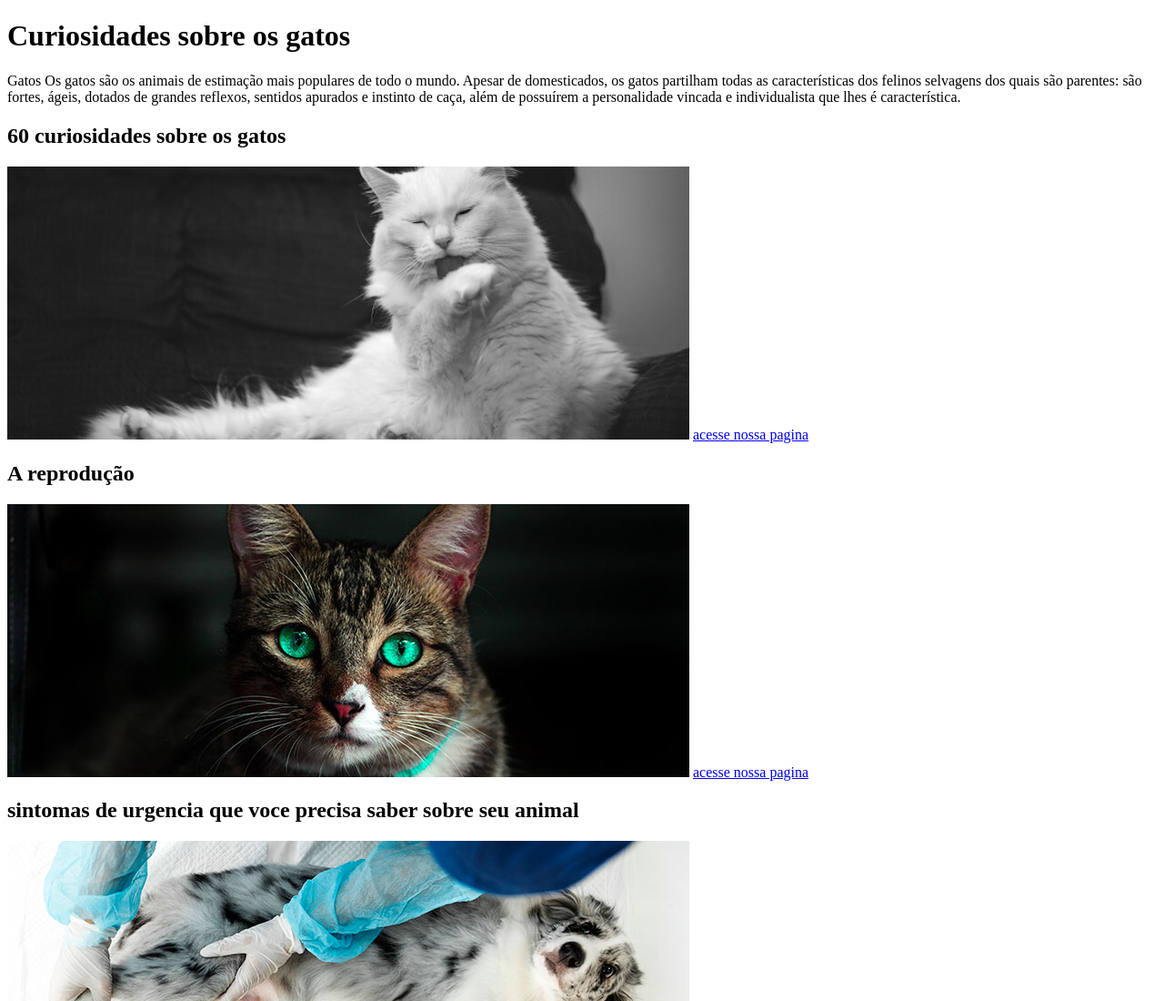
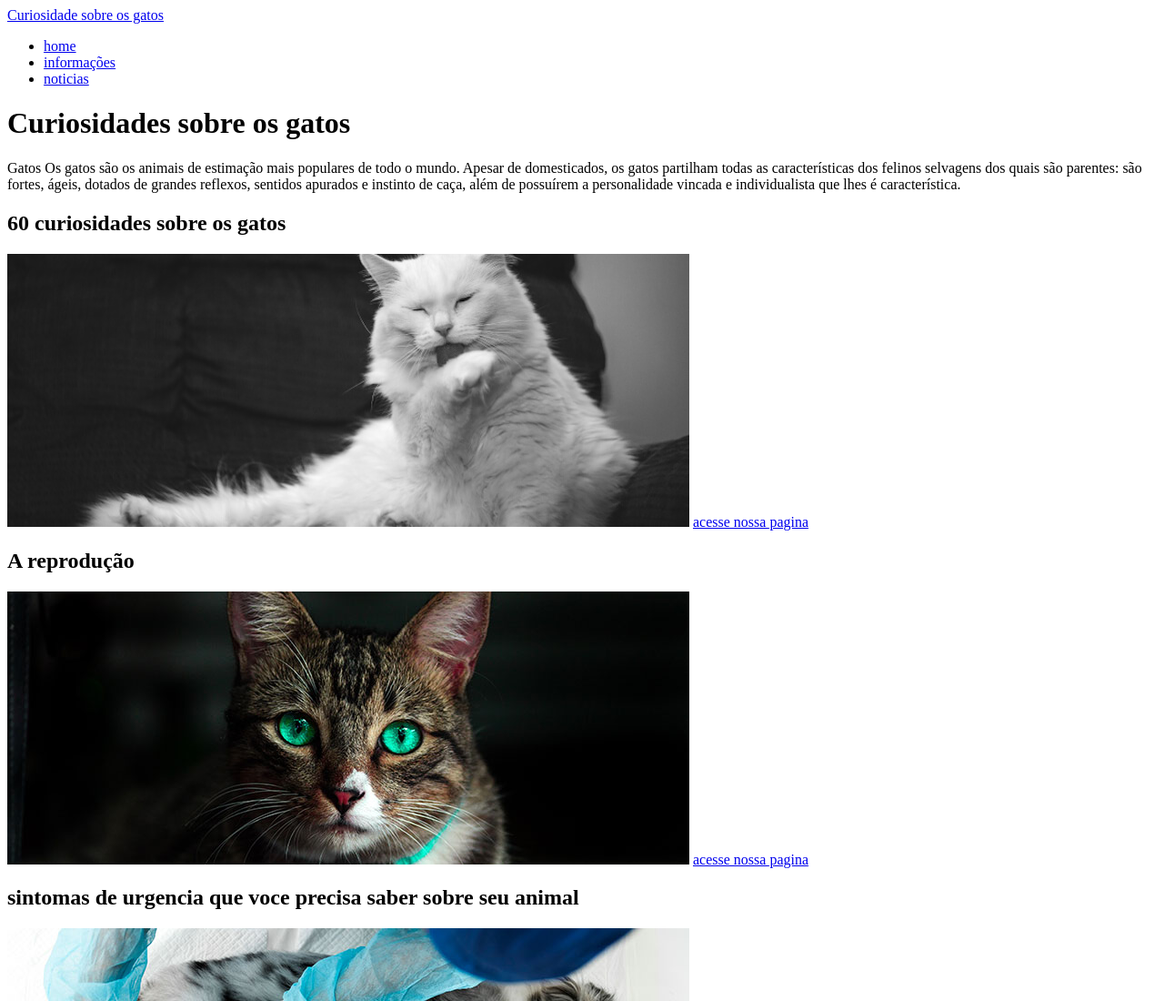
Before and after one commit to PalomaC26/site, a plain HTML site: page index.html in a window 1280 px wide. Shown: the top 1100 px of the page at 91% size. Drawn offline with Linux system fonts and the light colour scheme.

Commit message:
Adicionado menu

```diff
--- a/index.html
+++ b/index.html
@@ -6,6 +6,16 @@
     <title>meusite</title>
 </head>
 <body>
+
+<header>
+<a href="index.html">Curiosidade sobre os gatos</a>
+<ul>
+   <li><a href="index.html">home</a></li>
+   <li><a href="informações.html">informações</a></li>
+   <li><a href="noticias.html">noticias</a></li>
+</ul>
+</header>
+
 <h1>Curiosidades sobre os gatos</h1>
  <p>Gatos Os gatos são os animais de estimação mais populares de todo o mundo. Apesar de domesticados, os gatos partilham todas as características dos felinos selvagens dos quais são parentes: são fortes, ágeis, dotados de grandes reflexos, sentidos apurados e instinto de caça, além de possuírem a personalidade vincada e individualista que lhes é característica.<p></p>
 
@@ -36,5 +46,7 @@
     <img src="imagem4.jpg">
     <a href="https://www.hospvetsantamarinha.com/blog/sinais-alarme-animais-parecem-normais/">acesse nossa pagina</a>
     </article>
+
+
 </body>
 </html>
```
Also changed, not shown: informacao.html (added, +11 -0 lines), noticias.html (added, +11 -0 lines). Lines whose indentation alone changed are shown as unchanged.
